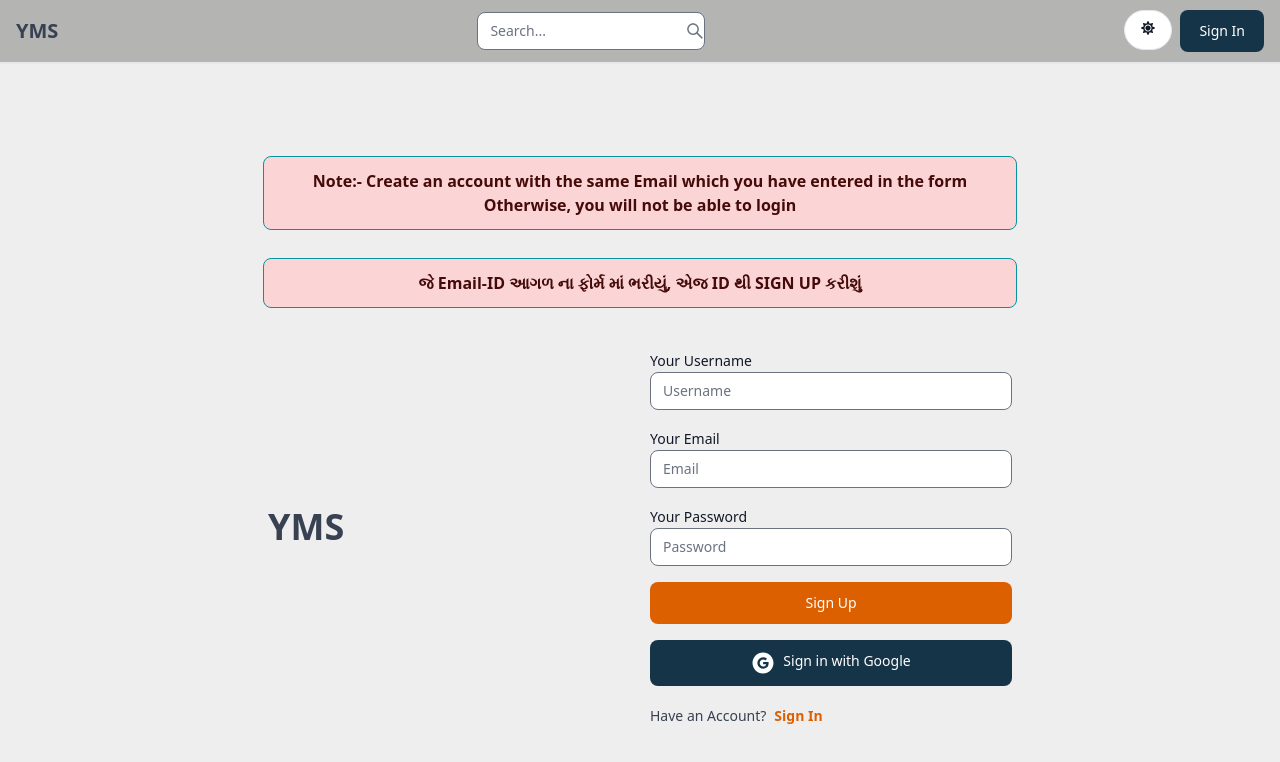
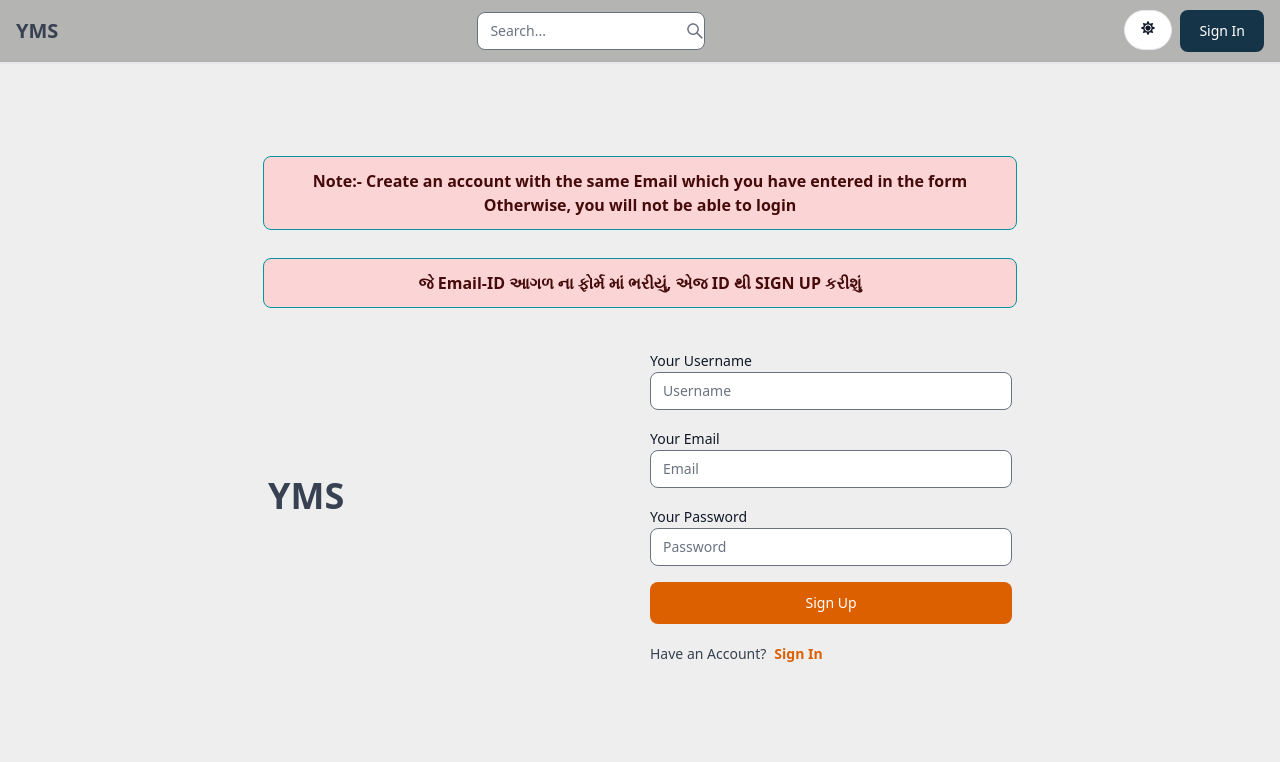
Before and after one commit to upalbhai/YMS-Karamsad, a React (Vite) app in the folder client/: page /sign-up in a window 1280 px wide. Shown: the top 762 px of the page. Built offline with nearby package versions, Linux system fonts and the light colour scheme.

Commit message:
oath remove

```diff
--- a/client/src/pages/CreateAccount.jsx
+++ b/client/src/pages/CreateAccount.jsx
@@ -86,7 +86,7 @@ export default function CreateAccount() {
               } */}
               Sign Up
             </Button>
-            <Oath />
+            {/* <Oath /> */}
           </form>
           <div className="flex gap-2 text-sm mt-5">
             <span>Have an Account?</span>
```
